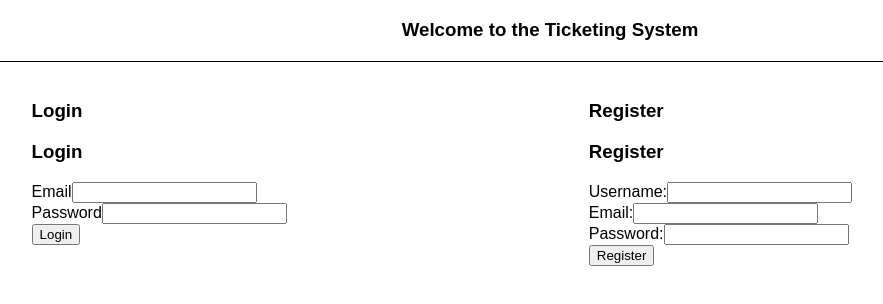
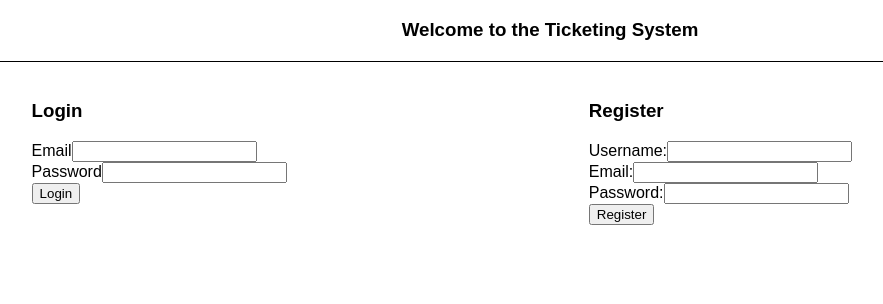
Before and after one commit to autotetra/Education, a React (Create React App) app in the folder IHU/Master/Dissertation/Real Time Ticketing System/front-end/: page / in a window 1280 px wide. Shown: the top 304 px of the page, without its empty margins (90-973 px from the left). Built offline with nearby package versions, Linux system fonts and the light colour scheme; no server answers.

Commit message:
Upload updates

```diff
--- a/IHU/Master/Dissertation/Real Time Ticketing System/front-end/src/Shared/CreateTicket.js
+++ b/IHU/Master/Dissertation/Real Time Ticketing System/front-end/src/Shared/CreateTicket.js
@@ -30,10 +30,10 @@ function CreateTicket() {
   };
 
   return (
-    <div>
+    <div className="createTicketForm">
       <h3>Create a Ticket</h3>
       <form onSubmit={handleSubmit}>
-        <div>
+        <div className="formGroup">
           <label>Title:</label>
           <input
             type="text"
@@ -42,7 +42,7 @@ function CreateTicket() {
             required
           />
         </div>
-        <div>
+        <div className="formGroup">
           <label>Description:</label>
           <textarea
             value={description}
@@ -50,8 +50,8 @@ function CreateTicket() {
             required
           ></textarea>
         </div>
-        <div>
-          <label>Category</label>
+        <div className="formGroup">
+          <label>Category:</label>
           <select
             value={category}
             onChange={(e) => setCategory(e.target.value)}
--- a/IHU/Master/Dissertation/Real Time Ticketing System/front-end/src/components/Home/Homepage.js
+++ b/IHU/Master/Dissertation/Real Time Ticketing System/front-end/src/components/Home/Homepage.js
@@ -16,13 +16,11 @@ function Home() {
       <div className={styles.homeContainer}>
         {/* Login Section */}
         <div className={styles.loginSection}>
-          <h3>Login</h3>
           <Login />
         </div>
 
         {/* Register Section */}
         <div className={styles.registerSection}>
-          <h3>Register</h3>
           <Register />
         </div>
       </div>
--- a/IHU/Master/Dissertation/Real Time Ticketing System/front-end/src/styles/global.css
+++ b/IHU/Master/Dissertation/Real Time Ticketing System/front-end/src/styles/global.css
@@ -1,4 +1,4 @@
-/* General Reset and Defaults */
+/* ----------Common Code---------- */
 body {
   margin: 0;
   padding: 0;
@@ -46,12 +46,6 @@ body {
   margin-right: 3%;
 }
 
-/* Create Ticket Section */
-.createTicketSection {
-  margin-left: 5%;
-  width: 90%;
-}
-
 /* General Ticket List */
 .ticketList {
   padding: 0;
@@ -68,3 +62,27 @@ body {
   font-size: 18px;
   margin-bottom: 10px;
 }
+
+/* ----------Create Ticket Component--------- */
+/* Positioning only: Labels on top of fields */
+/* Create Ticket Section */
+.createTicketSection {
+  margin-left: 5%;
+  width: 90%;
+}
+
+.formGroup {
+  display: flex;
+  flex-direction: column; /* Stack label and field vertically */
+  margin-bottom: 10px; /* Maintain spacing between fields */
+}
+
+.formGroup label {
+  margin-bottom: 5px; /* Space between label and input field */
+}
+
+/* Limit form width and center it */
+.createTicketForm {
+  width: 33%; /* One-third of the parent container */
+  mmargin-left: 5%;
+}
```
